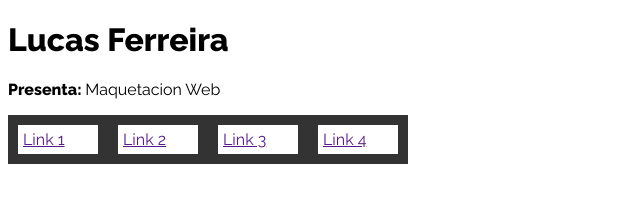
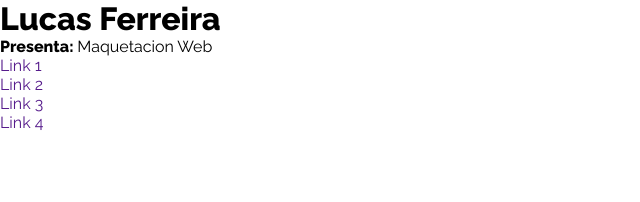
Before and after one commit to LucasFerreiraUBA/Responsive-Design, a plain HTML site: page index.html in a window 1280 px wide. Shown: the whole page, without its empty margins (0-640 px from the left). Drawn offline with Linux system fonts and the light colour scheme.

Commit message:
"Recursos: Imagenes Star Wars"

```diff
--- a/index.html
+++ b/index.html
@@ -12,10 +12,12 @@
 <body>
     <!-- Cabecera Principal-->
     <header id="header">
-        <h1>
-            <span>L</span>ucas<span> F</span>erreira
-        </h1>
-            <p><strong>Presenta: </strong>Maquetacion Web</p>
+        <div class="header">
+            <h1>
+                <span>L</span>ucas<span> F</span>erreira
+            </h1>
+                <p><strong>Presenta: </strong>Maquetacion Web</p>
+        </div>
 
             <nav>
                 <ul class="menu">
--- a/styles/general.css
+++ b/styles/general.css
@@ -5,24 +5,29 @@
 }
 
 /* Margenes */
-
+body,
+h1,
+h2,
+h3,
+h4,
+header p,
+.menu{
+    margin: 0;
+}
 /* Rellenos */
-
-/* Bordes */
-
-/* Estilos */
-
-/* Componentes */
-
 .menu{
-    display: flex;
-    list-style: none;
     padding: 0;
 }
-
-.menu a{
-    display: block;
-    min-width: 100px;
-    padding: 5px;
-    border: 10px solid #333;
+/* Bordes */
+iframe{
+    border: 0;
 }
+/* Estilos */
+#header a,
+#footer a{
+    text-decoration: none;
+}
+.menu{
+    list-style: none;
+}
+/* Componentes */
--- a/styles/main.css
+++ b/styles/main.css
@@ -1,6 +1,7 @@
 /* Importaciones */
 @import url('https://fonts.googleapis.com/css2?family=Raleway:ital,wght@0,400;0,800;1,200&display=swap');
 @import url(general.css);
+@import url(header.css);
 
 /* Cabecera */
 
```
Also changed, not shown: assets/bg/bg_death_star.png (added), assets/bg/bg_milenium_falcon.png (added), 1 other file.
